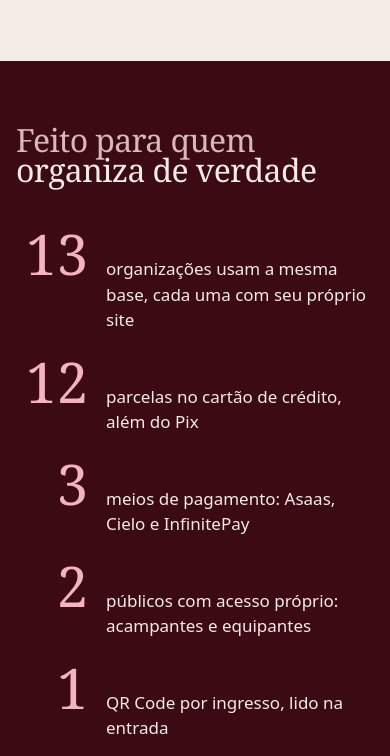
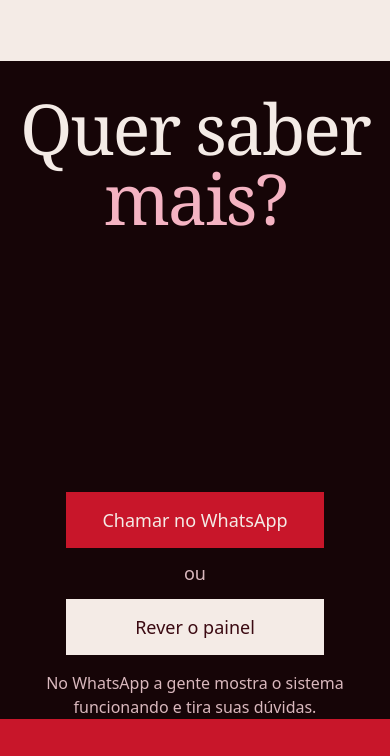
Before and after one commit to pablolima93/plataforma-radical, a plain HTML site: page index.html in a window 390 px wide. Shown: the part 9799-10555 px from the top of the page. Drawn offline with Linux system fonts and the light colour scheme; a web font is replaced by a local one.

Commit message:
Remove a seção de números
Co-Authored-By: Claude Opus 5.5 <noreply@anthropic.com>

```diff
--- a/index.html
+++ b/index.html
@@ -323,17 +323,6 @@
   </ol>
 </section>
 
-<!-- NÚMEROS -->
-<section class="stats" data-chapter="burgundy" aria-labelledby="stats-h">
-  <h2 id="stats-h" class="stats-h reveal"><span>Feito para quem</span> organiza de verdade</h2>
-  <dl class="ledger">
-    <div class="row reveal"><dt class="fig">13</dt><dd>organizações usam a mesma base, cada uma com seu próprio site</dd></div>
-    <div class="row reveal"><dt class="fig">12</dt><dd>parcelas no cartão de crédito, além do Pix</dd></div>
-    <div class="row reveal"><dt class="fig">3</dt><dd>meios de pagamento: Asaas, Cielo e InfinitePay</dd></div>
-    <div class="row reveal"><dt class="fig">2</dt><dd>públicos com acesso próprio: acampantes e equipantes</dd></div>
-    <div class="row reveal"><dt class="fig">1</dt><dd>QR Code por ingresso, lido na entrada</dd></div>
-  </dl>
-</section>
 
 <!-- CTA -->
 <section class="cta" data-chapter="ink" aria-labelledby="cta-h">
--- a/style.css
+++ b/style.css
@@ -160,7 +160,7 @@ ul, ol { padding: 0; list-style: none; }
 
 /* ---------- Capítulos ---------- */
 .chapter { padding: var(--section) var(--gutter); }
-.chapter h2, .checkin-h, .orgs-h, .stats-h {
+.chapter h2, .checkin-h, .orgs-h {
   font-family: var(--display); font-weight: 400;
   font-size: var(--step-head); line-height: .95; letter-spacing: -0.02em;
 }
@@ -348,22 +348,6 @@ ul, ol { padding: 0; list-style: none; }
 .stairs li:nth-child(4) { margin-left: calc(100% / 12 * 6); }
 .stairs li:nth-child(4) .stair { color: var(--red); }
 
-/* Números */
-.stats {
-  background: var(--burgundy); padding: var(--section) var(--gutter);
-  display: grid; grid-template-columns: repeat(12, 1fr); gap: 40px var(--gutter); align-items: center;
-}
-.stats > * { max-width: none; }
-.stats-h { grid-column: 1 / span 5; font-size: clamp(2rem, 1.2rem + 2.4vw, 3.25rem); }
-.stats-h span { display: block; color: var(--muted-on-dark); }
-.ledger { grid-column: 7 / span 6; display: grid; gap: 20px; }
-.ledger .row { display: grid; grid-template-columns: clamp(4.5rem, 2rem + 6vw, 8.5rem) 1fr; gap: 0 28px; align-items: baseline; }
-.fig {
-  font-family: var(--display); font-size: clamp(4rem, 2rem + 5vw, 7rem); line-height: 1;
-  text-align: right; font-variant-numeric: tabular-nums lining-nums; color: var(--pink);
-}
-.ledger dd { font-size: 1.0625rem; max-width: 34ch; }
-
 /* CTA */
 .cta {
   position: relative; min-height: 78svh; background: var(--ink); color: var(--paper);
@@ -430,9 +414,9 @@ ul, ol { padding: 0; list-style: none; }
   .statement { text-align: left; max-width: none; font-size: 1.5rem; line-height: 1.25; }
   .intro { padding: 96px var(--gutter); }
 
-  .split, .ws-head, .adm-head, .checkin-ui, .stats, .foot-top { grid-template-columns: 1fr; }
+  .split, .ws-head, .adm-head, .checkin-ui, .foot-top { grid-template-columns: 1fr; }
   .split-text, .split-media, .ws-head h2, .ws-intro, .adm-head h2, .adm-head .lead,
-  .ticket-help, .ticket-examples, .ticket-result, .stats-h, .ledger,
+  .ticket-help, .ticket-examples, .ticket-result,
   .foot-note:first-child, .foot-note:nth-child(2), .foot-up { grid-column: 1 / -1; grid-row: auto; }
   .split-media { margin-top: 48px; padding-bottom: 18%; }
   .shot-phone { left: auto; right: 0; width: 34%; }
@@ -463,8 +447,6 @@ ul, ol { padding: 0; list-style: none; }
   .stairs li:nth-child(3) { margin-left: 12vw; }
   .stairs li:nth-child(4) { margin-left: 18vw; }
 
-  .ledger .row { grid-template-columns: 4.5rem 1fr; gap: 0 18px; }
-  .fig { font-size: 3.5rem; }
 
   .cta-l1, .cta-l2 { font-size: 18vw; }
   .cta-row { flex-direction: column; gap: 12px; }
```
